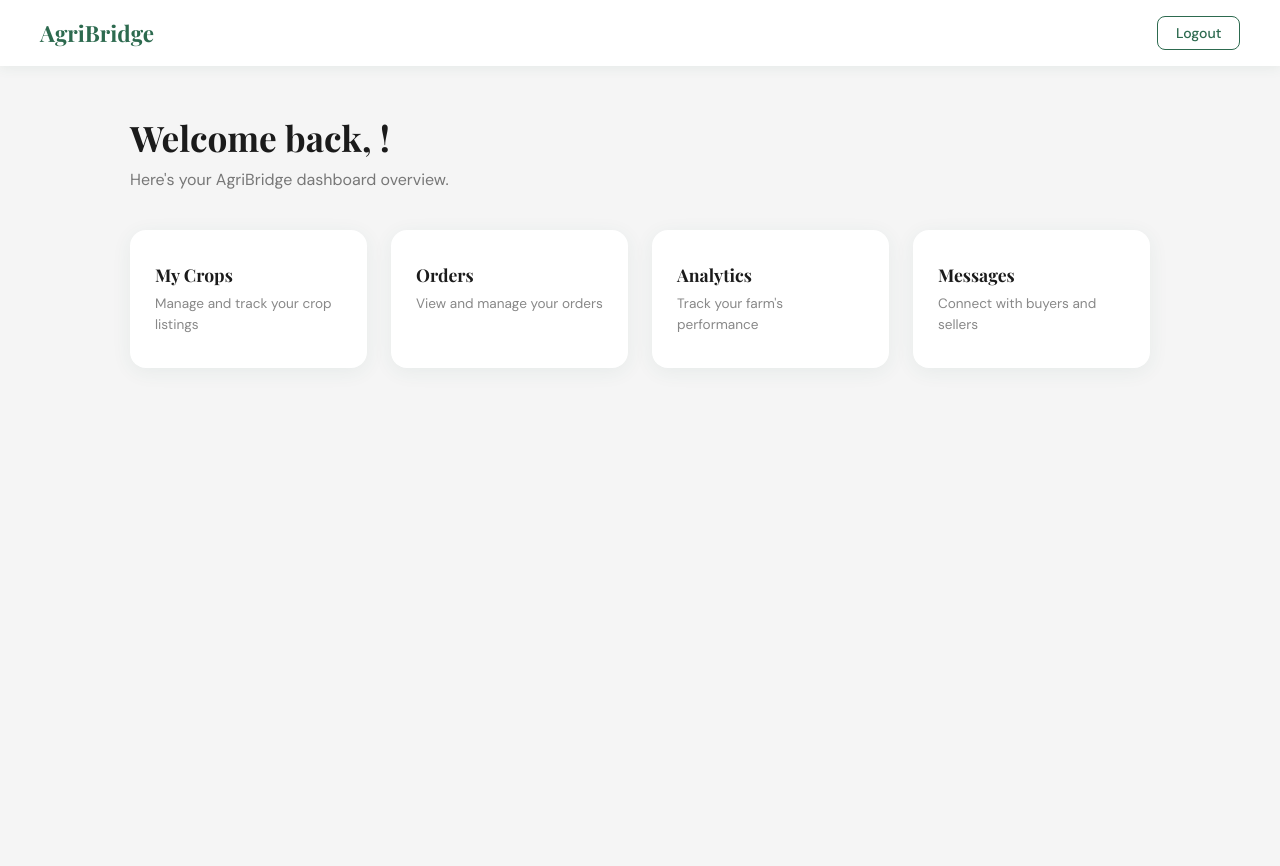
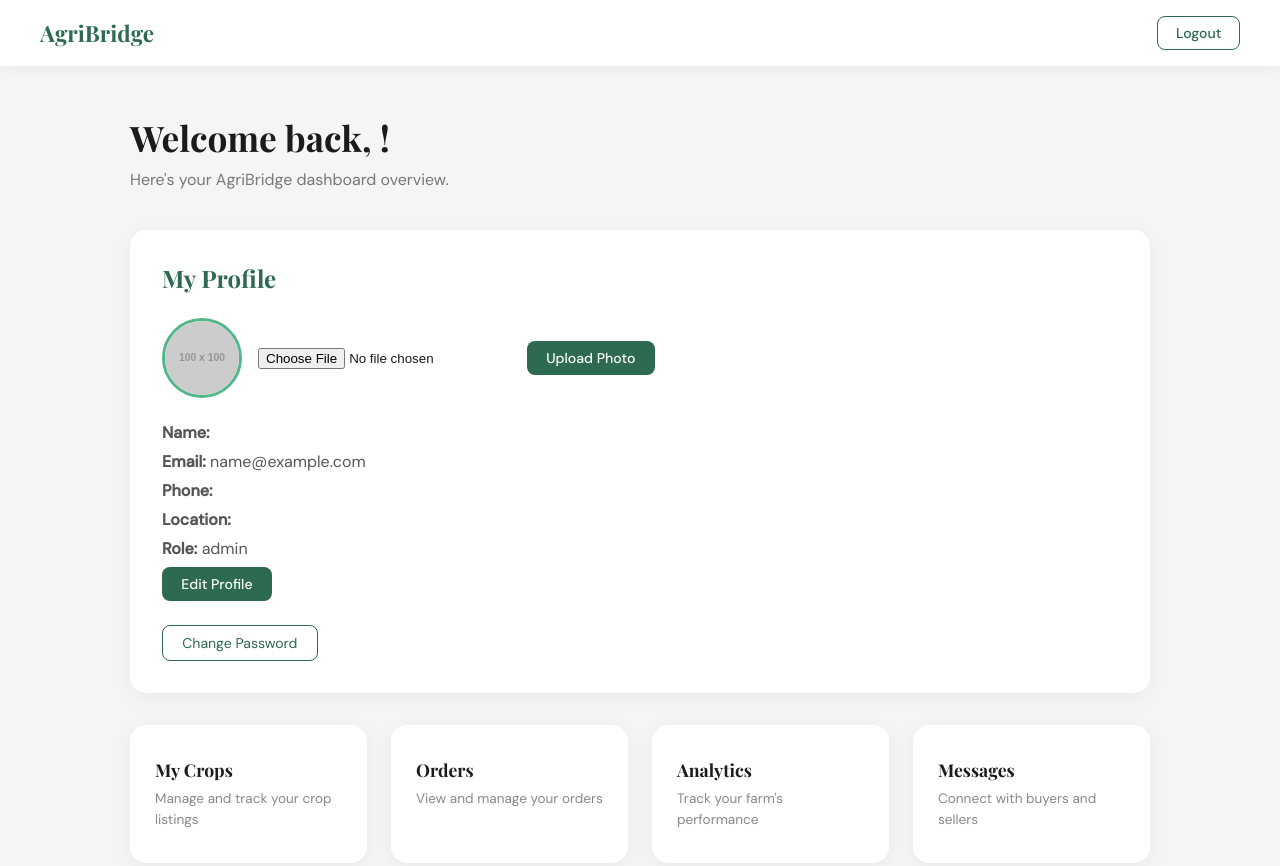
Before and after one commit to aigoniax/AGRIBRIDGE-WEBAPP, a React (Create React App) app: page /dashboard in a window 1280 px wide. Shown: the top 866 px of the page. Before the commit the page ends 800 px from the top, so only its background shows below. Built offline with nearby package versions, Linux system fonts and the light colour scheme; no server answers; sample sign-in values are in the browser's storage.

Commit message:
feat: integrate profile, password, and photo APIs with dashboard UI

```diff
--- a/src/api/auth.js
+++ b/src/api/auth.js
@@ -19,3 +19,38 @@
   });
   return response.data;
 };
+
+export const getProfile = async (token) => {
+  const response = await axios.get(`${API_BASE}/user/profile`, {
+    headers: { Authorization: `Bearer ${token}` }
+  });
+  return response.data;
+};
+
+export const editProfile = async (token, fullName, phone, location) => {
+  const response = await axios.put(`${API_BASE}/user/profile`,
+    { fullName, phone, location },
+    { headers: { Authorization: `Bearer ${token}` } }
+  );
+  return response.data;
+};
+
+export const editPassword = async (token, currentPassword, newPassword) => {
+  const response = await axios.put(`${API_BASE}/user/password`,
+    { currentPassword, newPassword },
+    { headers: { Authorization: `Bearer ${token}` } }
+  );
+  return response.data;
+};
+
+export const uploadPhoto = async (token, file) => {
+  const formData = new FormData();
+  formData.append('file', file);
+  const response = await axios.post(`${API_BASE}/user/photo`, formData, {
+    headers: {
+      Authorization: `Bearer ${token}`,
+      'Content-Type': 'multipart/form-data'
+    }
+  });
+  return response.data;
+};
--- a/src/pages/Dashboard.css
+++ b/src/pages/Dashboard.css
@@ -143,3 +143,95 @@
   from { opacity: 0; transform: translateY(20px); }
   to { opacity: 1; transform: translateY(0); }
 }
+
+/* PROFILE SECTION */
+.profile-section {
+  background: var(--white);
+  border-radius: 16px;
+  padding: 2rem;
+  margin-bottom: 2rem;
+  box-shadow: 0 4px 20px rgba(45, 106, 79, 0.07);
+}
+
+.profile-section h2 {
+  font-family: 'Playfair Display', serif;
+  color: var(--green-dark);
+  margin-bottom: 1.5rem;
+}
+
+.photo-area {
+  display: flex;
+  align-items: center;
+  gap: 1rem;
+  margin-bottom: 1.5rem;
+}
+
+.profile-photo {
+  width: 80px;
+  height: 80px;
+  border-radius: 50%;
+  object-fit: cover;
+  border: 3px solid var(--green-light);
+}
+
+.profile-info p {
+  margin-bottom: 0.5rem;
+  color: #555;
+}
+
+.edit-form {
+  display: flex;
+  flex-direction: column;
+  gap: 0.75rem;
+  max-width: 400px;
+  margin-top: 1rem;
+}
+
+.edit-form input {
+  padding: 0.6rem 1rem;
+  border: 1.5px solid #ddd;
+  border-radius: 8px;
+  font-family: 'DM Sans', sans-serif;
+  font-size: 0.9rem;
+}
+
+.edit-form input:focus {
+  outline: none;
+  border-color: var(--green-light);
+}
+
+.btn-green {
+  padding: 0.5rem 1.2rem;
+  background: var(--green-dark);
+  color: white;
+  border: none;
+  border-radius: 8px;
+  cursor: pointer;
+  font-family: 'DM Sans', sans-serif;
+  font-size: 0.88rem;
+  font-weight: 500;
+  transition: background 0.2s;
+  width: fit-content;
+}
+
+.btn-green:hover { background: var(--green-light); }
+
+.btn-outline {
+  padding: 0.5rem 1.2rem;
+  background: transparent;
+  border: 1.5px solid var(--green-dark);
+  color: var(--green-dark);
+  border-radius: 8px;
+  cursor: pointer;
+  font-family: 'DM Sans', sans-serif;
+  font-size: 0.88rem;
+  width: fit-content;
+}
+
+.password-area { margin-top: 1.5rem; }
+
+.msg {
+  color: var(--green-dark);
+  font-size: 0.85rem;
+  font-weight: 500;
+}
--- a/src/pages/Dashboard.jsx
+++ b/src/pages/Dashboard.jsx
@@ -1,23 +1,99 @@
 import React, { useEffect, useState } from 'react';
 import { useNavigate } from 'react-router-dom';
+import { getProfile, editProfile, editPassword, uploadPhoto } from '../api/auth';
 import './Dashboard.css';
 
 function Dashboard() {
   const navigate = useNavigate();
   const [user, setUser] = useState(null);
+  const [token, setToken] = useState(null);
+
+  const [editMode, setEditMode] = useState(false);
+  const [fullName, setFullName] = useState('');
+  const [phone, setPhone] = useState('');
+  const [location, setLocation] = useState('');
+  const [profileMsg, setProfileMsg] = useState('');
+
+  const [showPasswordForm, setShowPasswordForm] = useState(false);
+  const [currentPassword, setCurrentPassword] = useState('');
+  const [newPassword, setNewPassword] = useState('');
+  const [passwordMsg, setPasswordMsg] = useState('');
+
+  const [photoFile, setPhotoFile] = useState(null);
+  const [photoMsg, setPhotoMsg] = useState('');
+  const [photoPreview, setPhotoPreview] = useState(null);
 
   useEffect(() => {
     const stored = sessionStorage.getItem('user');
-    if (!stored) {
+    const storedToken = sessionStorage.getItem('token');
+    if (!stored || !storedToken) {
       navigate('/login');
     } else {
-      setUser(JSON.parse(stored));
+      const parsedUser = JSON.parse(stored);
+      setUser(parsedUser);
+      setToken(storedToken);
+      setFullName(parsedUser.fullName || '');
+      setPhone(parsedUser.phone || '');
+      setLocation(parsedUser.location || '');
+
+      getProfile(storedToken).then(data => {
+        setFullName(data.fullName || '');
+        setPhone(data.phone || '');
+        setLocation(data.location || '');
+        if (data.photo) {
+          setPhotoPreview(data.photo);
+        }
+        setUser(prev => ({ ...prev, ...data }));
+      }).catch(() => {});
     }
   }, [navigate]);
 
   const handleLogout = () => {
     sessionStorage.removeItem('user');
+    sessionStorage.removeItem('token');
     navigate('/login');
+  };
+
+  const handleEditProfile = async () => {
+    try {
+      await editProfile(token, fullName, phone, location);
+      setProfileMsg('Profile updated successfully!');
+      setEditMode(false);
+      setUser(prev => ({ ...prev, fullName, phone, location }));
+      sessionStorage.setItem('user', JSON.stringify({ ...user, fullName, phone, location }));
+    } catch (e) {
+      setProfileMsg('Failed to update profile.');
+    }
+  };
+
+  const handleEditPassword = async () => {
+    try {
+      await editPassword(token, currentPassword, newPassword);
+      setCurrentPassword('');
+      setNewPassword('');
+      setShowPasswordForm(false);
+      setPasswordMsg('Password updated successfully! Please login again with your new password.');
+    } catch (e) {
+      setPasswordMsg('Failed. Check your current password.');
+    }
+  };
+
+  const handlePhotoChange = (e) => {
+    const file = e.target.files[0];
+    if (file) {
+      setPhotoFile(file);
+      setPhotoPreview(URL.createObjectURL(file));
+    }
+  };
+
+  const handleUploadPhoto = async () => {
+    if (!photoFile) return;
+    try {
+      await uploadPhoto(token, photoFile);
+      setPhotoMsg('Photo uploaded successfully!');
+    } catch (e) {
+      setPhotoMsg('Failed to upload photo.');
+    }
   };
 
   if (!user) return null;
@@ -29,34 +105,114 @@
           <span className="nav-title">AgriBridge</span>
         </div>
         <div className="nav-user">
-          <span className="nav-username"> {user.fullName}</span>
+          <span className="nav-username">{user.fullName}</span>
           <button className="logout-btn" onClick={handleLogout}>Logout</button>
         </div>
       </nav>
 
       <div className="dashboard-body">
         <div className="dashboard-welcome">
-          <h1>Welcome back, <span>{user.fullName}</span>! </h1>
+          <h1>Welcome back, <span>{user.fullName}</span>!</h1>
           <p>Here's your AgriBridge dashboard overview.</p>
         </div>
 
+        <div className="profile-section">
+          <h2>My Profile</h2>
+
+          <div className="photo-area">
+            <img
+              src={photoPreview || 'https://via.placeholder.com/100'}
+              alt="Profile"
+              className="profile-photo"
+            />
+            <input type="file" accept=".jpg,.png" onChange={handlePhotoChange} />
+            <button className="btn-green" onClick={handleUploadPhoto}>Upload Photo</button>
+            {photoMsg && (
+              <p style={{
+                color: photoMsg.includes('successfully') ? 'green' : 'red',
+                fontWeight: '600',
+                fontSize: '0.9rem'
+              }}>
+                {photoMsg}
+              </p>
+            )}
+          </div>
+
+          {editMode ? (
+            <div className="edit-form">
+              <input value={fullName} onChange={e => setFullName(e.target.value)} placeholder="Full Name" />
+              <input value={phone} onChange={e => setPhone(e.target.value)} placeholder="Phone" />
+              <input value={location} onChange={e => setLocation(e.target.value)} placeholder="Location" />
+              <button className="btn-green" onClick={handleEditProfile}>Save Changes</button>
+              <button className="btn-outline" onClick={() => {
+                setEditMode(false);
+                setProfileMsg('');
+              }}>Cancel</button>
+              {profileMsg && (
+                <p style={{
+                  color: profileMsg.includes('successfully') ? 'green' : 'red',
+                  fontWeight: '600',
+                  fontSize: '0.9rem'
+                }}>
+                  {profileMsg}
+                </p>
+              )}
+            </div>
+          ) : (
+            <div className="profile-info">
+              <p><strong>Name:</strong> {fullName}</p>
+              <p><strong>Email:</strong> {user.email}</p>
+              <p><strong>Phone:</strong> {phone}</p>
+              <p><strong>Location:</strong> {location}</p>
+              <p><strong>Role:</strong> {user.role}</p>
+              <button className="btn-green" onClick={() => setEditMode(true)}>Edit Profile</button>
+            </div>
+          )}
+
+          <div className="password-area">
+            <button className="btn-outline" onClick={() => {
+              setShowPasswordForm(!showPasswordForm);
+              setPasswordMsg('');
+            }}>
+              {showPasswordForm ? 'Cancel' : 'Change Password'}
+            </button>
+            {passwordMsg && (
+              <p style={{
+                color: passwordMsg.includes('successfully') ? 'green' : 'red',
+                fontWeight: '600',
+                marginTop: '0.5rem',
+                fontSize: '0.9rem'
+              }}>
+                {passwordMsg}
+              </p>
+            )}
+            {showPasswordForm && (
+              <div className="edit-form">
+                <input
+                  type="password"
+                  value={currentPassword}
+                  onChange={e => setCurrentPassword(e.target.value)}
+                  placeholder="Current Password"
+                />
+                <input
+                  type="password"
+                  value={newPassword}
+                  onChange={e => setNewPassword(e.target.value)}
+                  placeholder="New Password"
+                />
+                <button className="btn-green" onClick={handleEditPassword}>
+                  Update Password
+                </button>
+              </div>
+            )}
+          </div>
+        </div>
+
         <div className="dashboard-cards">
-          <div className="dash-card">
-            <h3>My Crops</h3>
-            <p>Manage and track your crop listings</p>
-          </div>
-          <div className="dash-card">
-            <h3>Orders</h3>
-            <p>View and manage your orders</p>
-          </div>
-          <div className="dash-card">
-            <h3>Analytics</h3>
-            <p>Track your farm's performance</p>
-          </div>
-          <div className="dash-card">
-            <h3>Messages</h3>
-            <p>Connect with buyers and sellers</p>
-          </div>
+          <div className="dash-card"><h3>My Crops</h3><p>Manage and track your crop listings</p></div>
+          <div className="dash-card"><h3>Orders</h3><p>View and manage your orders</p></div>
+          <div className="dash-card"><h3>Analytics</h3><p>Track your farm's performance</p></div>
+          <div className="dash-card"><h3>Messages</h3><p>Connect with buyers and sellers</p></div>
         </div>
       </div>
     </div>
--- a/src/pages/Login.jsx
+++ b/src/pages/Login.jsx
@@ -24,6 +24,7 @@
       const data = await loginUser(email, password);
       if (data.success) {
         sessionStorage.setItem('user', JSON.stringify(data));
+        sessionStorage.setItem('token', data.token);
         navigate('/dashboard');
       } else {
         setError(data.message);
```
Also changed, not shown: 1 other file (tests, documents, lock files or other folders).
